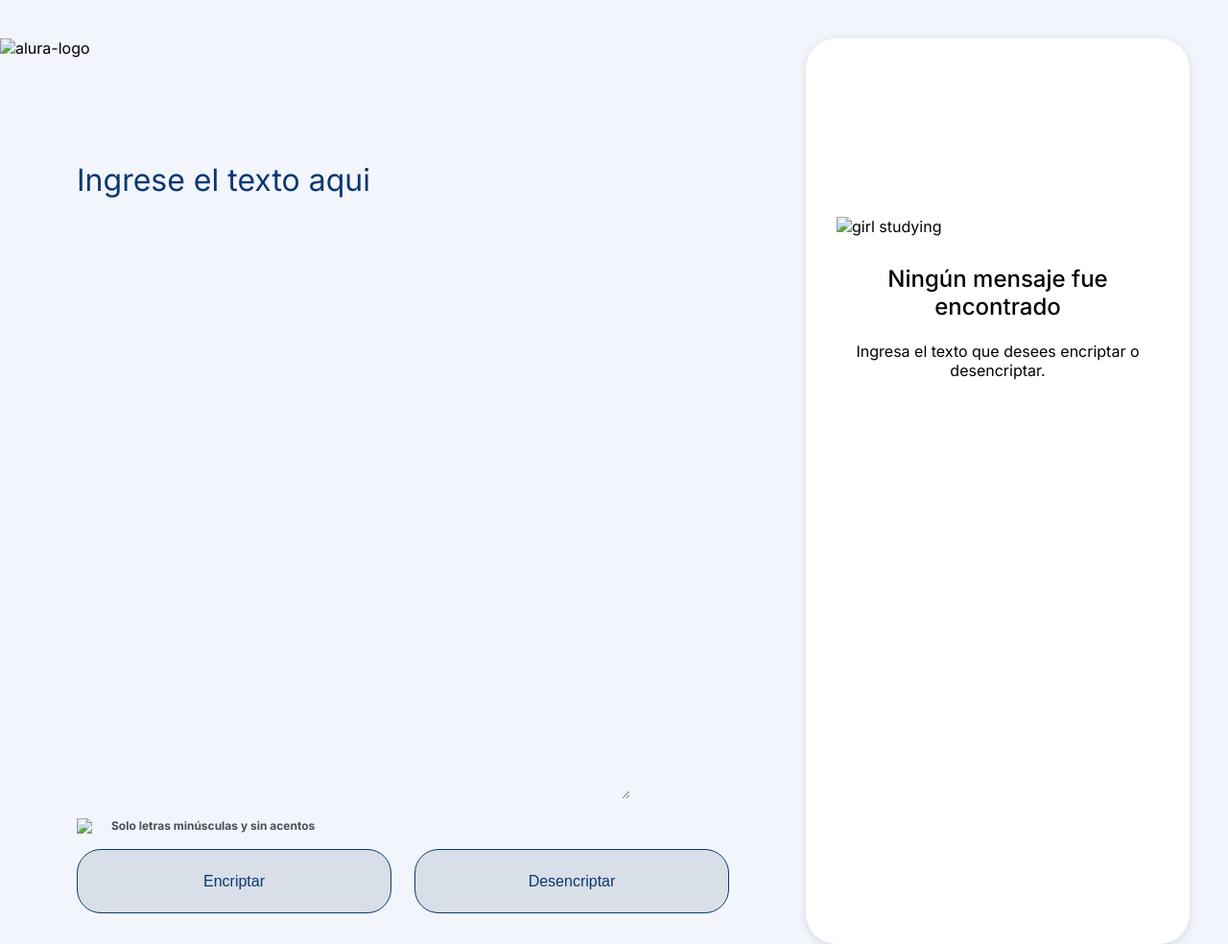
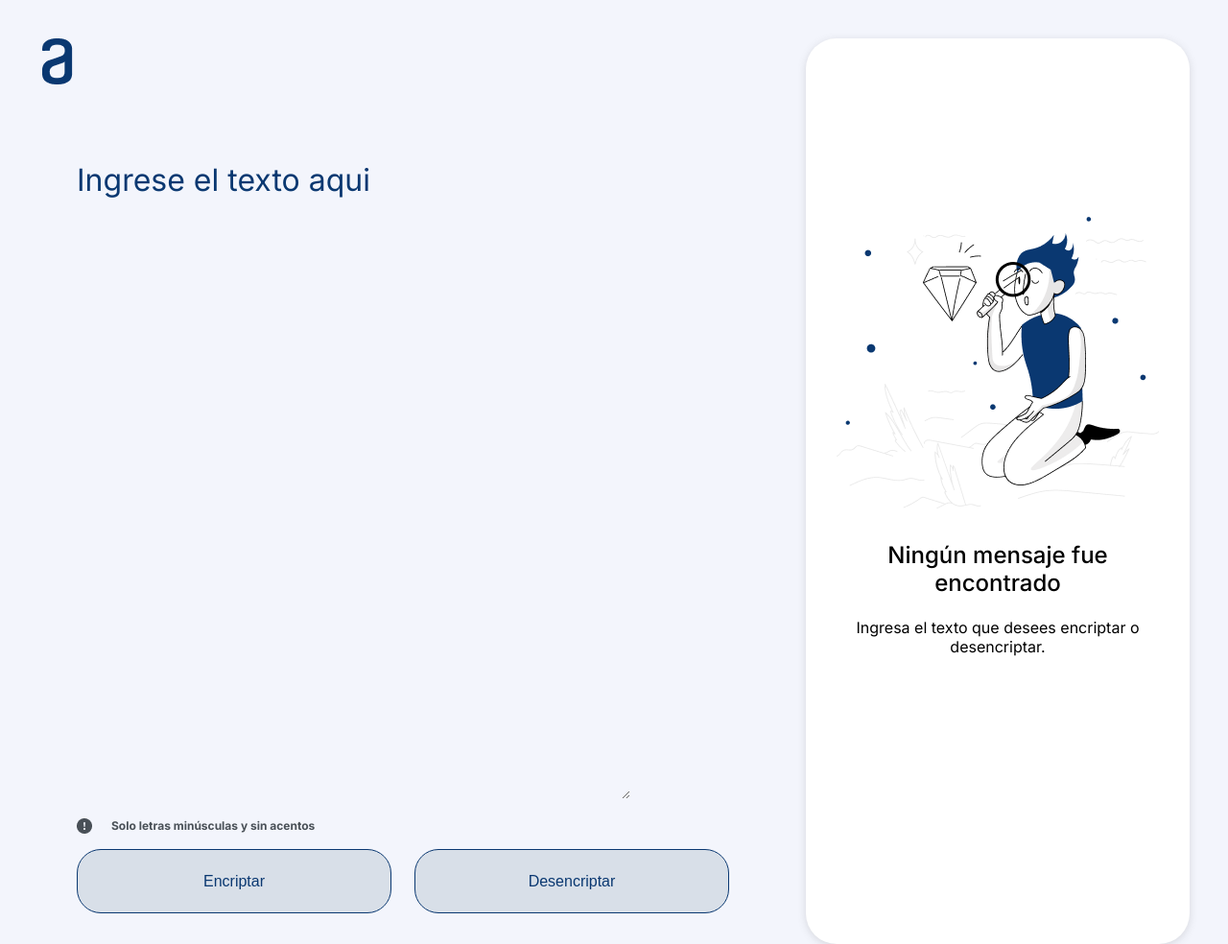
Before and after one commit to conantkd/alura-challenge, a plain HTML site: page index.html in a window 1280 px wide. Shown: the top 984 px of the page at 96% size. Drawn offline with Linux system fonts and the light colour scheme; the site is published under a folder, as on GitHub Pages, so addresses that start at the root find nothing.

Commit message:
images correction

```diff
--- a/index.html
+++ b/index.html
@@ -15,7 +15,7 @@
     <header class="header">
       <img
         class="logo"
-        src="/images/Logo.png"
+        src="./images/Logo.png"
         alt="alura-logo"
         width="120"
         height="48" />
@@ -30,7 +30,7 @@
         <div class="disclaimer-bar">
           <img
             class="exclamation"
-            src="/images/exclamation.png"
+            src="./images/exclamation.png"
             alt="alura-logo"
             width="16"
             height="16" />
@@ -51,7 +51,7 @@
 
           <img
             class="girl-image"
-            src="/images/girl.png"
+            src="./images/girl.png"
             alt="girl studying"
             width="336"
             height="304" />
```
